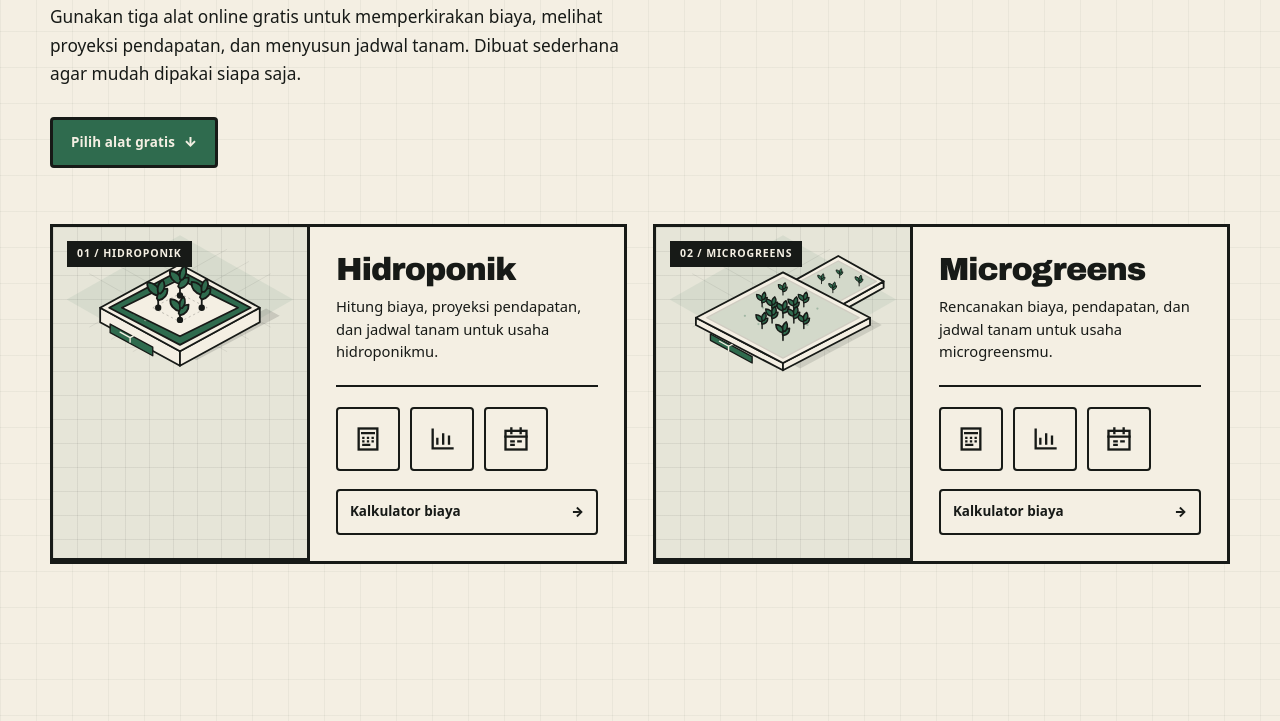
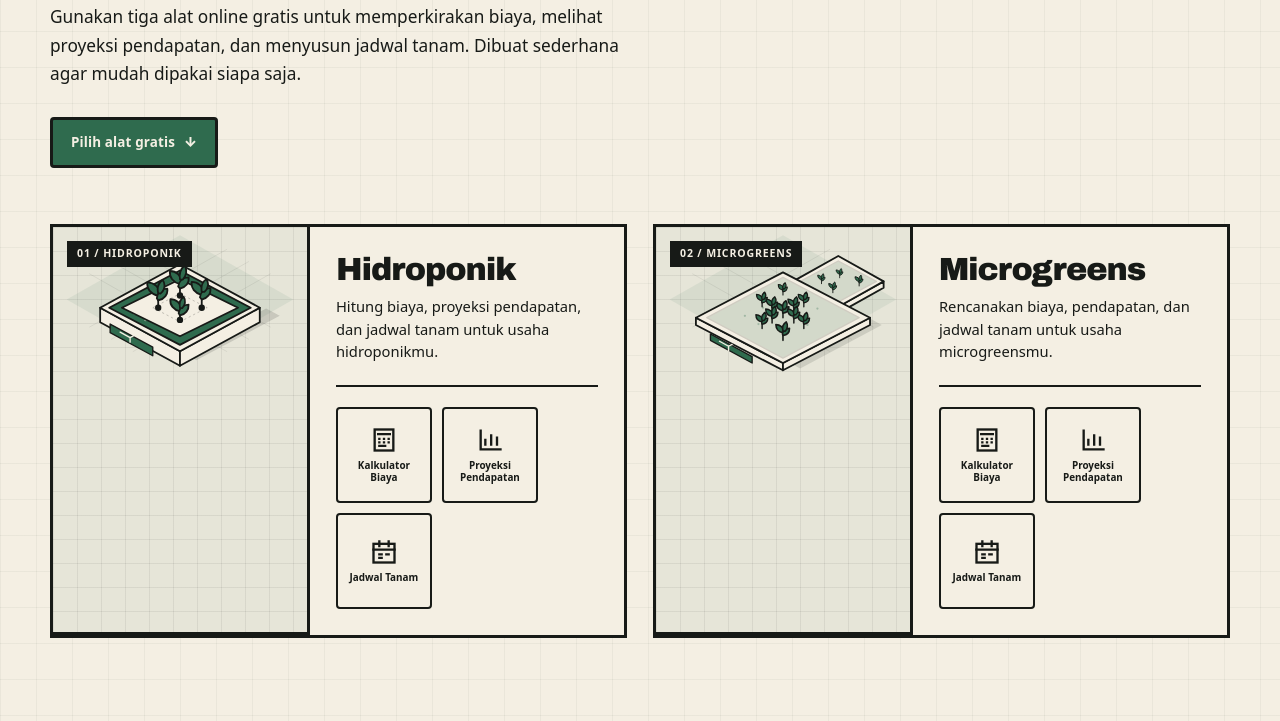
Before and after one commit to kebunsaku/tanihelp, a plain HTML site: page index.html in a window 1280 px wide. Shown: the part 473-1194 px from the top of the page. Drawn offline with Linux system fonts and the light colour scheme.

Commit message:
update 2

```diff
--- a/index.html
+++ b/index.html
@@ -336,8 +336,9 @@
     }
     .crop-tools {
       display: flex;
+      flex-wrap: wrap;
       gap: 10px;
-      margin: 0 0 18px;
+      margin: 0;
       padding: 20px 0 0;
       border-top: 2px solid var(--ink);
       list-style: none;
@@ -346,14 +347,22 @@
       margin: 0;
     }
     .crop-tool-btn {
-      display: grid;
-      place-items: center;
-      width: 64px;
-      height: 64px;
+      display: flex;
+      flex-direction: column;
+      align-items: center;
+      justify-content: center;
+      gap: 6px;
+      width: 96px;
+      min-height: 96px;
+      padding: 10px 6px;
       border: 2px solid var(--ink);
       border-radius: 4px;
       background: var(--paper);
       color: var(--ink);
+      font-size: 0.62rem;
+      font-weight: 900;
+      line-height: 1.2;
+      text-align: center;
       text-decoration: none;
       transition: background-color 0.15s ease, color 0.15s ease;
     }
@@ -365,38 +374,7 @@
     .crop-tool-btn svg {
       width: 28px;
       height: 28px;
-    }
-    .crop-link {
-      display: flex;
-      align-items: center;
-      justify-content: space-between;
-      gap: 14px;
-      min-height: 46px;
-      padding: 9px 12px;
-      border: 2px solid var(--ink);
-      border-radius: 4px;
-      background: var(--paper);
-      color: var(--ink);
-      font-size: 0.84rem;
-      font-weight: 900;
-      line-height: 1.3;
-      text-decoration: none;
-      transition: background-color 0.15s ease, color 0.15s ease;
-    }
-    .crop-link .arrow {
-      transition: transform 0.15s ease;
-    }
-    .crop-link:hover,
-    .crop-link:focus-visible {
-      background: var(--leaf);
-      color: var(--paper);
-    }
-    .crop-link:focus-visible,
-    .btn-primary:focus-visible {
-      outline-color: var(--ink);
-    }
-    .crop-link:hover .arrow {
-      transform: translateX(4px);
+      flex-shrink: 0;
     }
     /* Shared section styles */
     .section {
@@ -985,6 +963,7 @@
                         <rect x="4" y="3" width="16" height="18"></rect>
                         <path d="M7 7h10M8 11h.01M12 11h.01M16 11h.01M8 14h.01M12 14h.01M16 14h.01M8 17h5"></path>
                       </svg>
+                      <span>Kalkulator Biaya</span>
                     </a>
                   </li>
                   <li>
@@ -993,6 +972,7 @@
                         <path d="M4 20V4M4 20h17"></path>
                         <path d="M8 16v-4M13 16V8M18 16v-6"></path>
                       </svg>
+                      <span>Proyeksi Pendapatan</span>
                     </a>
                   </li>
                   <li>
@@ -1001,10 +981,10 @@
                         <rect x="3" y="5" width="18" height="16"></rect>
                         <path d="M8 3v4M16 3v4M3 10h18M8 14h2M14 14h2M8 17h2"></path>
                       </svg>
+                      <span>Jadwal Tanam</span>
                     </a>
                   </li>
                 </ul>
-                <a class="crop-link" href="[NEEDS INPUT: URL halaman Kalkulator Biaya Mulai Usaha]" aria-label="Buka kalkulator biaya untuk hidroponik">Kalkulator biaya <span class="arrow" aria-hidden="true">→</span></a>
               </div>
             </article>
             <article class="crop-card crop-card--micro">
@@ -1075,6 +1055,7 @@
                         <rect x="4" y="3" width="16" height="18"></rect>
                         <path d="M7 7h10M8 11h.01M12 11h.01M16 11h.01M8 14h.01M12 14h.01M16 14h.01M8 17h5"></path>
                       </svg>
+                      <span>Kalkulator Biaya</span>
                     </a>
                   </li>
                   <li>
@@ -1083,6 +1064,7 @@
                         <path d="M4 20V4M4 20h17"></path>
                         <path d="M8 16v-4M13 16V8M18 16v-6"></path>
                       </svg>
+                      <span>Proyeksi Pendapatan</span>
                     </a>
                   </li>
                   <li>
@@ -1091,10 +1073,10 @@
                         <rect x="3" y="5" width="18" height="16"></rect>
                         <path d="M8 3v4M16 3v4M3 10h18M8 14h2M14 14h2M8 17h2"></path>
                       </svg>
+                      <span>Jadwal Tanam</span>
                     </a>
                   </li>
                 </ul>
-                <a class="crop-link" href="[NEEDS INPUT: URL halaman Kalkulator Biaya Mulai Usaha]" aria-label="Buka kalkulator biaya untuk microgreens">Kalkulator biaya <span class="arrow" aria-hidden="true">→</span></a>
               </div>
             </article>
           </div>
```
